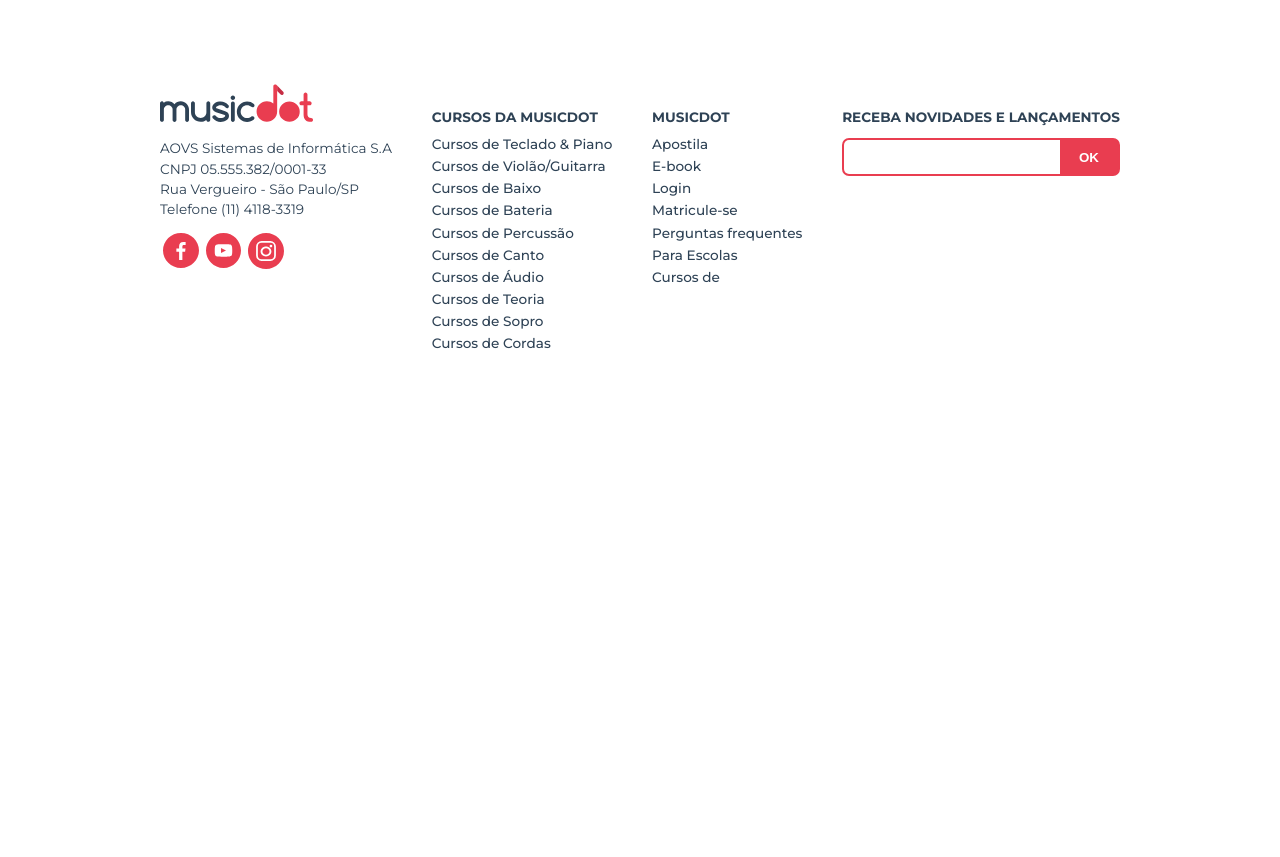
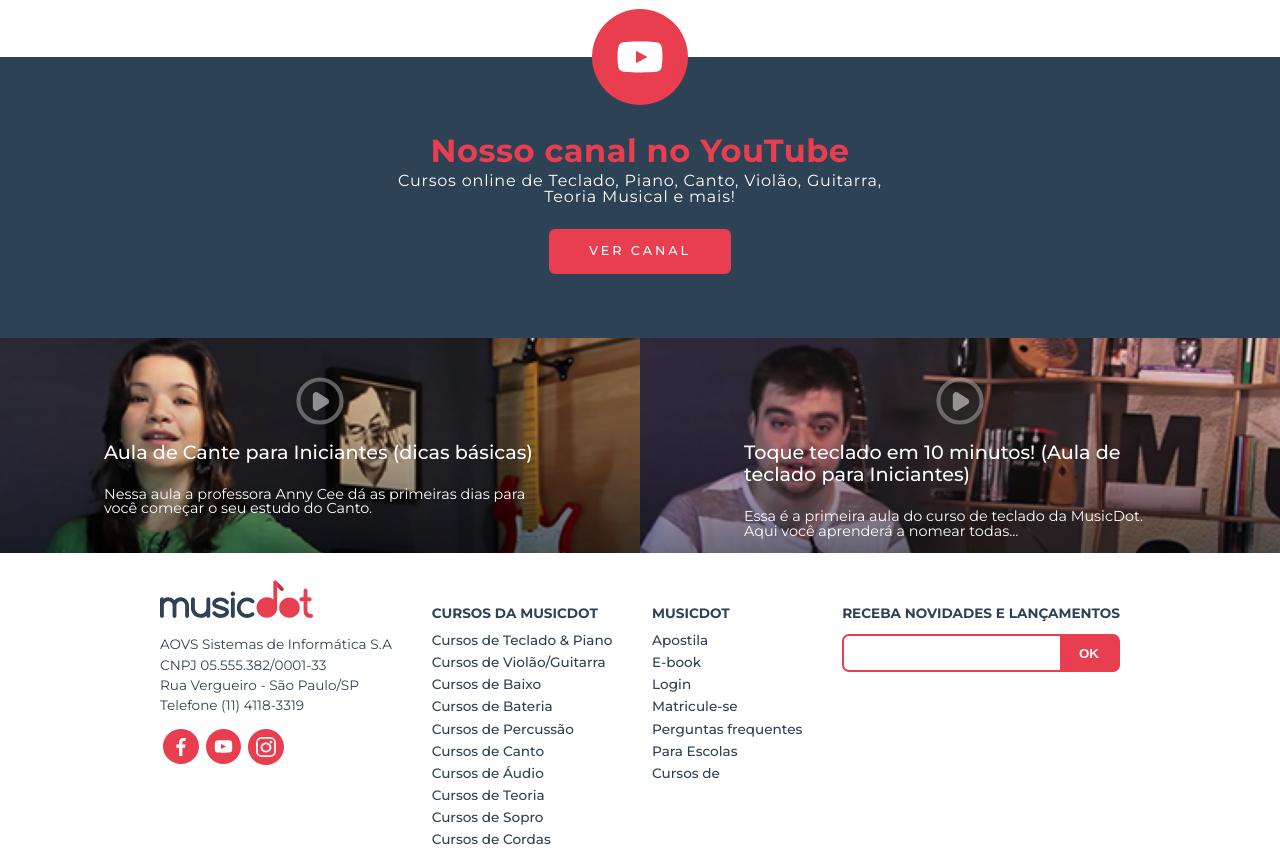
Before and after one commit to Pablo-Roldao/MusicDot, a plain HTML site: page index.html in a window 1280 px wide. Shown: the part 2064-2921 px from the top of the page. Before the commit the page ends 2450 px from the top, so only its background shows below. Drawn offline with Linux system fonts and the light colour scheme.

Commit message:
Adicionando chamada estilizada para canal no YouTube...

```diff
--- /dev/null
+++ b/css/chamada-youtube.css
@@ -0,0 +1,156 @@
+.chamada__youtube {
+    background-color: #2e4255;
+    display: grid;
+    justify-items: center;
+}
+
+.chamada__youtube__canal {
+    color: #fff;
+    display: flex;
+    flex-direction: column;
+    align-items: center;
+    text-align: center;
+    padding: 1.2rem 2rem .9rem;
+    position: relative;
+    box-sizing: border-box;
+}
+
+.icone--youtube::before {
+    content: "";
+    width: 3rem;
+    height: 3rem;
+    background-image: url(../img/icone-youtube.svg);
+    background-size: 100%;
+    background-repeat: no-repeat;
+    position: absolute;
+    top: 0;
+    left: 50%;
+    transform: translate(-50%, -50%);
+}
+
+.canal__titulo {
+    color: #e93d50;
+    font-size: 1rem;
+    font-weight: 700;
+    margin-top: .9rem;
+    letter-spacing: .5px;
+}
+
+.canal__texto {
+    font-size: .6rem;
+    letter-spacing: .8px;
+    line-height: 12px;
+    margin-bottom: 1rem;
+}
+
+.canal__button {
+    color: #fff;
+    background-color: #e93d50;
+}
+
+.video__descricao {
+    width: 85%;
+}
+
+.descricao__titulo {
+    font-size: .9rem;
+    font-weight: 500;
+    line-height: 15px;
+    margin-bottom: .5rem;
+}
+
+.descricao__titulo::before {
+    content: "";
+    width: 3rem;
+    height: 3rem;
+    background-image: url(../img/play-button.svg);
+    background-size: 100%;
+    display: block;
+    margin: 1.2rem auto 1rem;
+}
+
+.chamada__youtube--video1 {
+    background-image: url(../img/videos-thumbnail-video1.png);
+}
+
+.chamada__youtube--video2 {
+    background-image: url(../img/videos-thumbnail-video2.png);
+}
+
+.chamada__youtube--video1, .chamada__youtube--video2 {
+    background-size: cover;
+    width: 100%;
+    height: 100%;
+}
+
+@media (min-width: 768px) {
+    .chamada__youtube {
+        grid-template-columns: 1fr 1fr;
+        grid-template-areas:
+        "chamada chamada"
+        "video1 video2";
+    }
+
+    .youtube__informacao {
+        padding: 2rem 17%;
+        box-sizing: border-box;
+        grid-area: chamada;
+    }
+
+    .icone--youtube::before {
+        width: 5rem;
+        height: 5rem;
+    }
+
+    .chamada__youtube--video1 {
+        grid-area: video1;
+    }
+
+    .chamada__youtube--video2 {
+        grid-area: video2;
+    }
+
+    .canal__titulo {
+        font-size: 1.5rem;
+    }
+
+    .descricao__texto {
+        font-size: .8rem;
+    }
+}
+
+@media (min-width: 1200px) {
+    .youtube__informacao {
+        padding: 4rem 20%;
+    }
+
+    .icone--youtube::before {
+        width: 6rem;
+        height: 6rem;
+    }
+
+    .canal__titulo {
+        font-size: 2rem;
+        margin-bottom: .4rem;
+    }
+
+    .canal__texto {
+        font-size: 1rem;
+        line-height: 1rem;
+    }
+
+    .video__descricao {
+        width: 75%;
+        text-align: left;
+    }
+
+    .descricao__titulo {
+        font-size: 1.2rem;
+        line-height: 1.4rem;
+        margin-bottom: 1.5rem;
+    }
+
+    .descricao__texto {
+        font-size: .9rem;
+    }
+}
--- a/index.html
+++ b/index.html
@@ -14,6 +14,7 @@
     <link rel="stylesheet" href="css/video.css">
     <link rel="stylesheet" href="css/planos.css">
     <link rel="stylesheet" href="css/beneficios.css">
+    <link rel="stylesheet" href="css/chamada-youtube.css">
     <link rel="stylesheet" href="css/rodape.css">
     <link rel="stylesheet" href="css/form-newsletter.css">
 </head>
@@ -76,6 +77,7 @@
                 </ul>
             </nav>
         </section>
+
         <section class="video">
             <video controls class="video--mobile" src="video/video-promocional.mp4"
                 poster="img/video-principal-mobile.png"></video>
@@ -139,6 +141,26 @@
                         qualquer hora.</p>
                 </li>
             </ul>
+        </section>
+
+        <section class="chamada__youtube">
+            <article class="chamada__youtube__canal youtube__informacao icone--youtube --largura-grande">
+                <h2 class="canal__titulo">Nosso canal no YouTube</h2>
+                <p class="canal__texto">Cursos online de Teclado, Piano, Canto, Violão, Guitarra, Teoria Musical e mais!</p>
+                <a href="https://youtube.com/user/musicdotonline" class="canal__button botao">Ver Canal</a>
+            </article>
+            <article class="chamada__youtube__canal chamada__youtube--video1">
+                <a class="video__descricao" href="#">
+                    <h2 class="descricao__titulo">Aula de Cante para Iniciantes (dicas básicas)</h2>
+                    <p class="descricao__texto">Nessa aula a professora Anny Cee dá as primeiras dias para você começar o seu estudo do Canto.</p>
+                </a>
+            </article>
+            <article class="chamada__youtube__canal chamada__youtube--video2">
+                <a class="video__descricao" href="#">
+                    <h2 class="descricao__titulo">Toque teclado em 10 minutos! (Aula de teclado para Iniciantes)</h2>
+                    <p class="descricao__texto">Essa é a primeira aula do curso de teclado da MusicDot. Aqui você aprenderá a nomear todas...</p>
+                </a>
+            </article>
         </section>
     </main>
 
```
